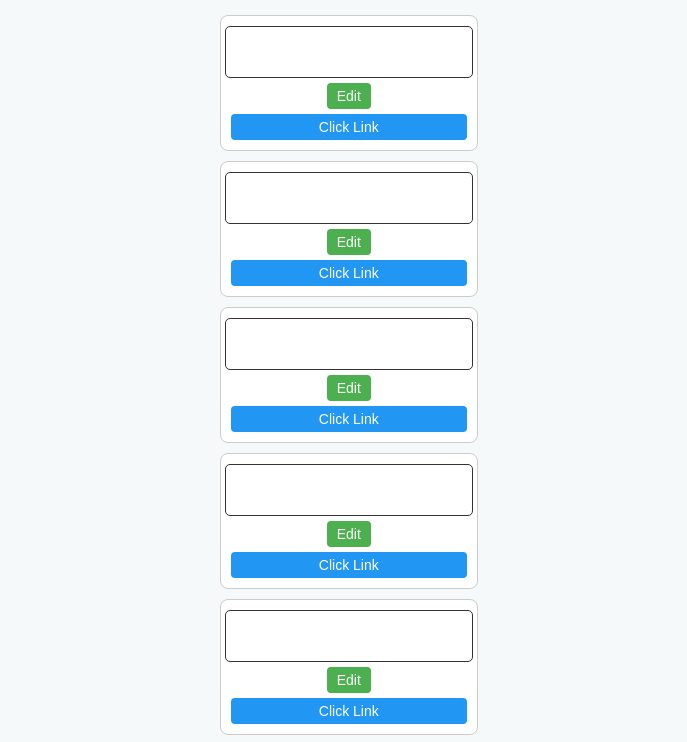
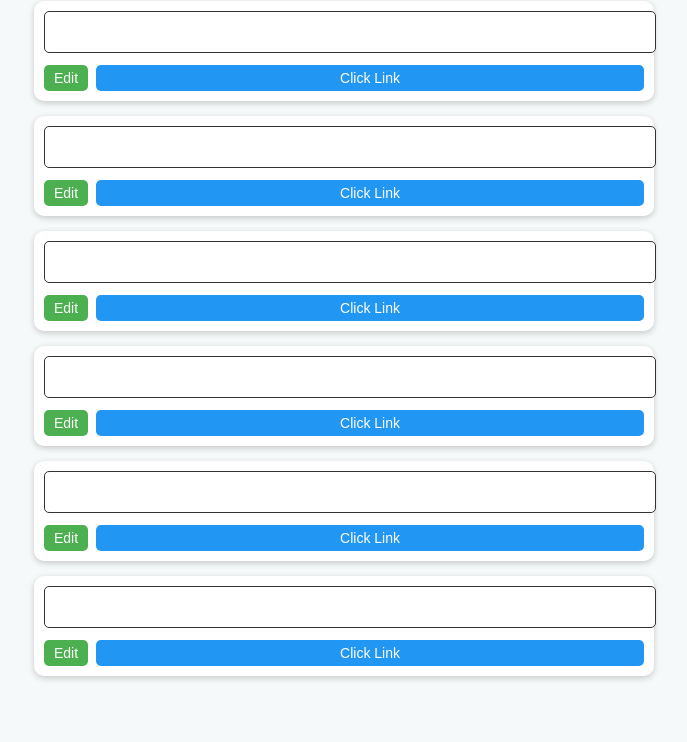
Before and after one commit to sush7000/notes, a plain HTML site: page index.html in a window 1280 px wide. Shown: the part 63-805 px from the top of the page, without its empty margins (296-983 px from the left). Drawn offline with Linux system fonts and the light colour scheme; no server answers.

Commit message:
Update index.html

```diff
--- a/index.html
+++ b/index.html
@@ -9,52 +9,62 @@
       margin: 0;
       padding: 0;
       height: 100%;
+      font-family: Arial, sans-serif;
       background: #f6f9f9;
-      font-family: Arial, sans-serif;
-      display: flex;
-      flex-direction: column;
-      align-items: center;
+      overflow-x: hidden;
     }
     h1 {
-      margin: 20px 0;
+      margin-top: 20px;
+      text-align: center;
       font-size: 24px;
     }
     .note-container {
-      width: 95%;
+      width: 90%;
       max-width: 600px;
-      margin: 10px 0;
+      margin: 15px auto;
+      background: white;
       padding: 10px;
-      background: white;
-      border: 1px solid #ccc;
-      border-radius: 8px;
-      display: flex;
-      flex-direction: column;
-      align-items: center;
+      border-radius: 10px;
+      box-shadow: 0 2px 6px rgba(0,0,0,0.2);
     }
-    textarea {
+    .note-box {
       width: 100%;
-      height: 40px;
+      height: 30px;
+      padding: 5px;
       font-size: 16px;
+      border: 1px solid #333;
+      border-radius: 5px;
       resize: none;
-      padding: 5px;
-      border-radius: 5px;
-      border: 1px solid #333;
+      overflow-x: auto;
+      white-space: nowrap;
     }
     .buttons {
-      margin-top: 5px;
       display: flex;
-      gap: 10px;
+      justify-content: space-between;
+      margin-top: 8px;
     }
     button {
       padding: 5px 10px;
       font-size: 14px;
       border: none;
-      border-radius: 4px;
+      border-radius: 5px;
       cursor: pointer;
     }
-    .edit-btn { background-color: #4caf50; color: white; }
-    .save-btn { background-color: #f44336; color: white; display: none; }
-    .link-btn { background-color: #2196F3; color: white; margin-top: 5px; width: 100%; }
+    .editBtn {
+      background: #4caf50;
+      color: white;
+    }
+    .saveBtn {
+      background: #f44336;
+      color: white;
+      display: none;
+    }
+    .linkBtn {
+      background: #2196F3;
+      color: white;
+      flex-grow: 1;
+      margin-left: 8px;
+    }
   </style>
 </head>
 <body>
@@ -80,63 +90,64 @@
   firebase.initializeApp(firebaseConfig);
   const db = firebase.database();
 
-  const notesContainer = document.getElementById('notes');
+  const notesDiv = document.getElementById('notes');
 
-  const notes = ['note1', 'note2', 'note3', 'note4', 'note5', 'note6'];
-
-  notes.forEach(id => {
+  for (let i = 1; i <= 6; i++) {
     const container = document.createElement('div');
     container.className = 'note-container';
 
     const textarea = document.createElement('textarea');
-    textarea.id = id;
+    textarea.className = 'note-box';
+    textarea.id = `note${i}`;
     textarea.readOnly = true;
+    container.appendChild(textarea);
 
-    const btns = document.createElement('div');
-    btns.className = 'buttons';
+    const buttonsDiv = document.createElement('div');
+    buttonsDiv.className = 'buttons';
 
     const editBtn = document.createElement('button');
-    editBtn.className = 'edit-btn';
+    editBtn.className = 'editBtn';
     editBtn.innerText = 'Edit';
+    editBtn.onclick = () => {
+      textarea.readOnly = false;
+      editBtn.style.display = 'none';
+      saveBtn.style.display = 'inline-block';
+    };
 
     const saveBtn = document.createElement('button');
-    saveBtn.className = 'save-btn';
+    saveBtn.className = 'saveBtn';
     saveBtn.innerText = 'Save';
-
-    const linkBtn = document.createElement('button');
-    linkBtn.className = 'link-btn';
-    linkBtn.innerText = 'Click Link';
-
-    container.appendChild(textarea);
-    btns.appendChild(editBtn);
-    btns.appendChild(saveBtn);
-    container.appendChild(btns);
-    container.appendChild(linkBtn);
-    notesContainer.appendChild(container);
-
-    const noteRef = db.ref('multiNotes/' + id);
-
-    noteRef.on('value', snapshot => {
-      textarea.value = snapshot.val()?.text || '';
-      linkBtn.onclick = () => {
-        if (textarea.value.trim()) window.open(textarea.value, '_blank');
-      };
-    });
-
-    editBtn.onclick = () => {
-      textarea.removeAttribute('readonly');
-      saveBtn.style.display = 'inline-block';
-      editBtn.style.display = 'none';
-    };
-
     saveBtn.onclick = () => {
-      noteRef.set({ text: textarea.value }).then(() => {
-        textarea.setAttribute('readonly', true);
+      const now = new Date().toLocaleString('en-GB', { hour12: false });
+      db.ref(`multiNotes/note${i}`).set({
+        text: textarea.value,
+        updatedAt: now
+      }).then(() => {
+        textarea.readOnly = true;
         saveBtn.style.display = 'none';
         editBtn.style.display = 'inline-block';
       });
     };
-  });
+
+    const linkBtn = document.createElement('button');
+    linkBtn.className = 'linkBtn';
+    linkBtn.innerText = 'Click Link';
+    linkBtn.onclick = () => {
+      const url = textarea.value.trim();
+      if (url) window.open(url, '_blank');
+    };
+
+    buttonsDiv.appendChild(editBtn);
+    buttonsDiv.appendChild(saveBtn);
+    buttonsDiv.appendChild(linkBtn);
+    container.appendChild(buttonsDiv);
+
+    notesDiv.appendChild(container);
+
+    db.ref(`multiNotes/note${i}`).on('value', snapshot => {
+      textarea.value = snapshot.val()?.text || '';
+    });
+  }
 </script>
 
 </body>
```
